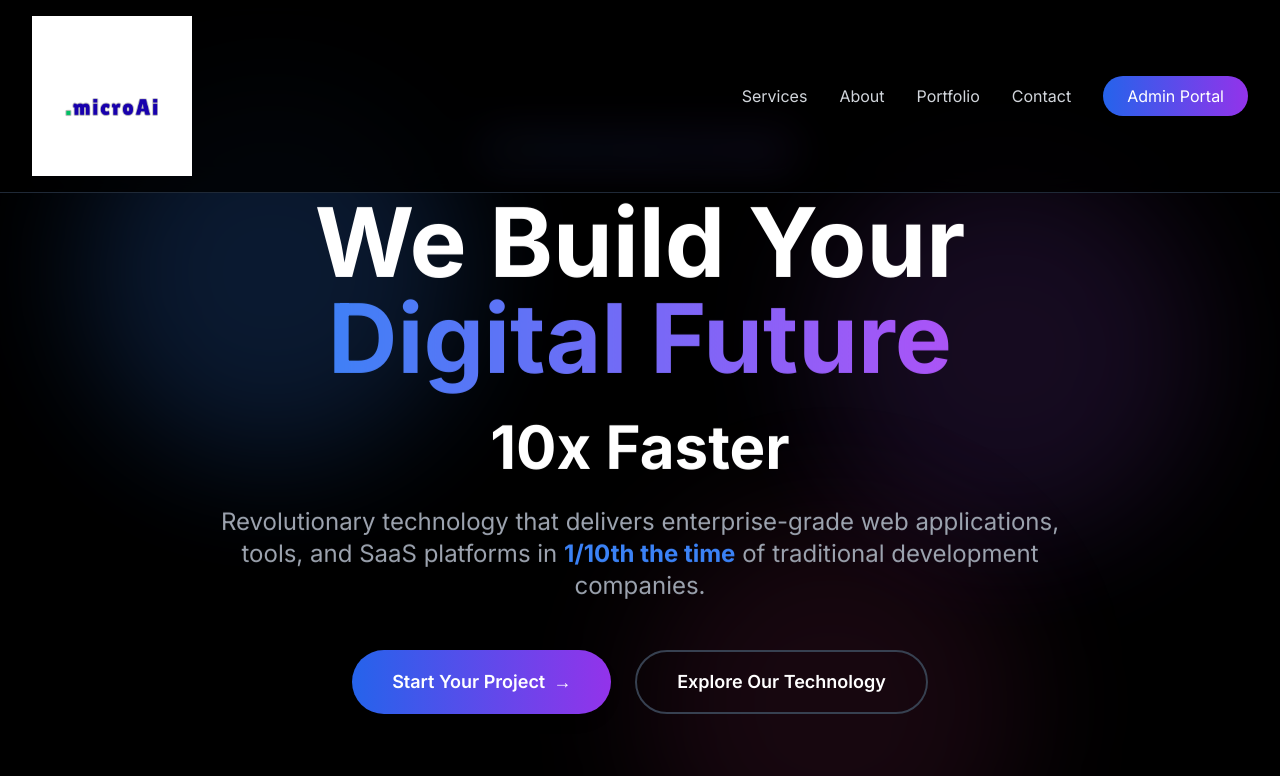
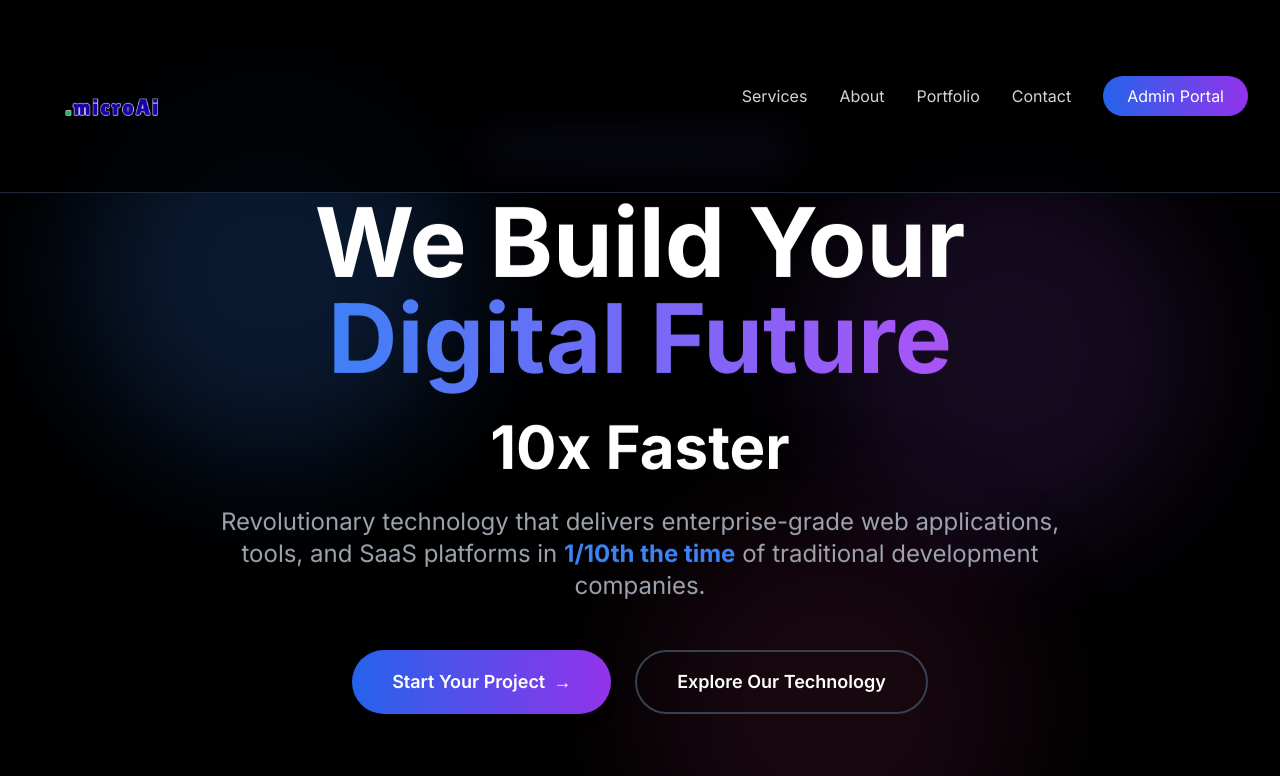
Before and after one commit to FyliaCare/MicroAI, a Next.js app: page / in a window 1280 px wide. Shown: the top 776 px of the page. Built offline with nearby package versions, Linux system fonts and the light colour scheme.

Commit message:
Replace old logo with new mailogo.png across platform

```diff
--- a/src/components/Logo.tsx
+++ b/src/components/Logo.tsx
@@ -12,7 +12,7 @@ export default function Logo({ className = '', linkTo = '/', height = 40, width
   const logoContent = (
     <div className={`relative ${className}`}>
       <Image
-        src="/micro ai off logo.png"
+        src="/mailogo.png"
         alt="MicroAI Logo"
         width={width}
         height={height}
```
Also changed, not shown: public/mailogo.png (added), public/micro ai off logo.png (deleted).
